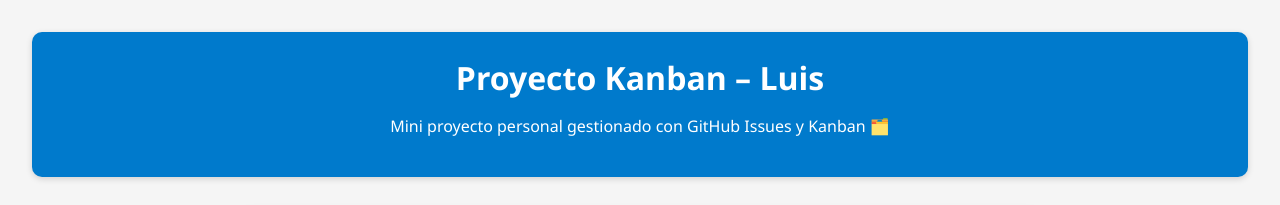
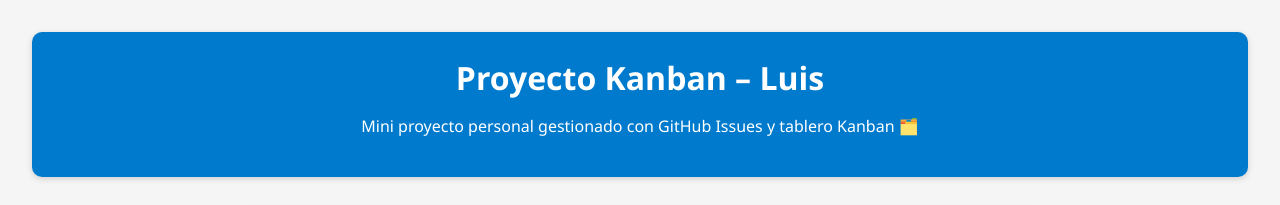
Before and after one commit to LIMG-asir/proyecto-kanban-luis, a plain HTML site: page index.html in a window 1280 px wide. Shown: the top 205 px of the page. Drawn offline with Linux system fonts and the light colour scheme.

Commit message:
feat: diseñar estructura HTML base (closes #1)

```diff
--- a/index.html
+++ b/index.html
@@ -1,5 +1,6 @@
 <!doctype html>
 <html lang="es">
+
 <head>
     <meta charset="utf-8">
     <meta name="viewport" content="width=device-width, initial-scale=1.0">
@@ -8,10 +9,12 @@
     <!-- Enlace al archivo de estilos -->
     <link rel="stylesheet" href="styles.css">
 </head>
+
 <body>
     <header>
         <h1>Proyecto Kanban – Luis</h1>
-    <p>Mini proyecto personal gestionado con GitHub Issues y Kanban 🗂️</p>
+        <p>Mini proyecto personal gestionado con GitHub Issues y tablero Kanban 🗂️</p>
+
     </header>
 
     <main>
@@ -38,4 +41,5 @@
         <p>© 2025 Luis Ignacio Martínez García — Proyecto Kanban</p>
     </footer>
 </body>
+
 </html>
```
Lines whose indentation alone changed are shown as unchanged.
